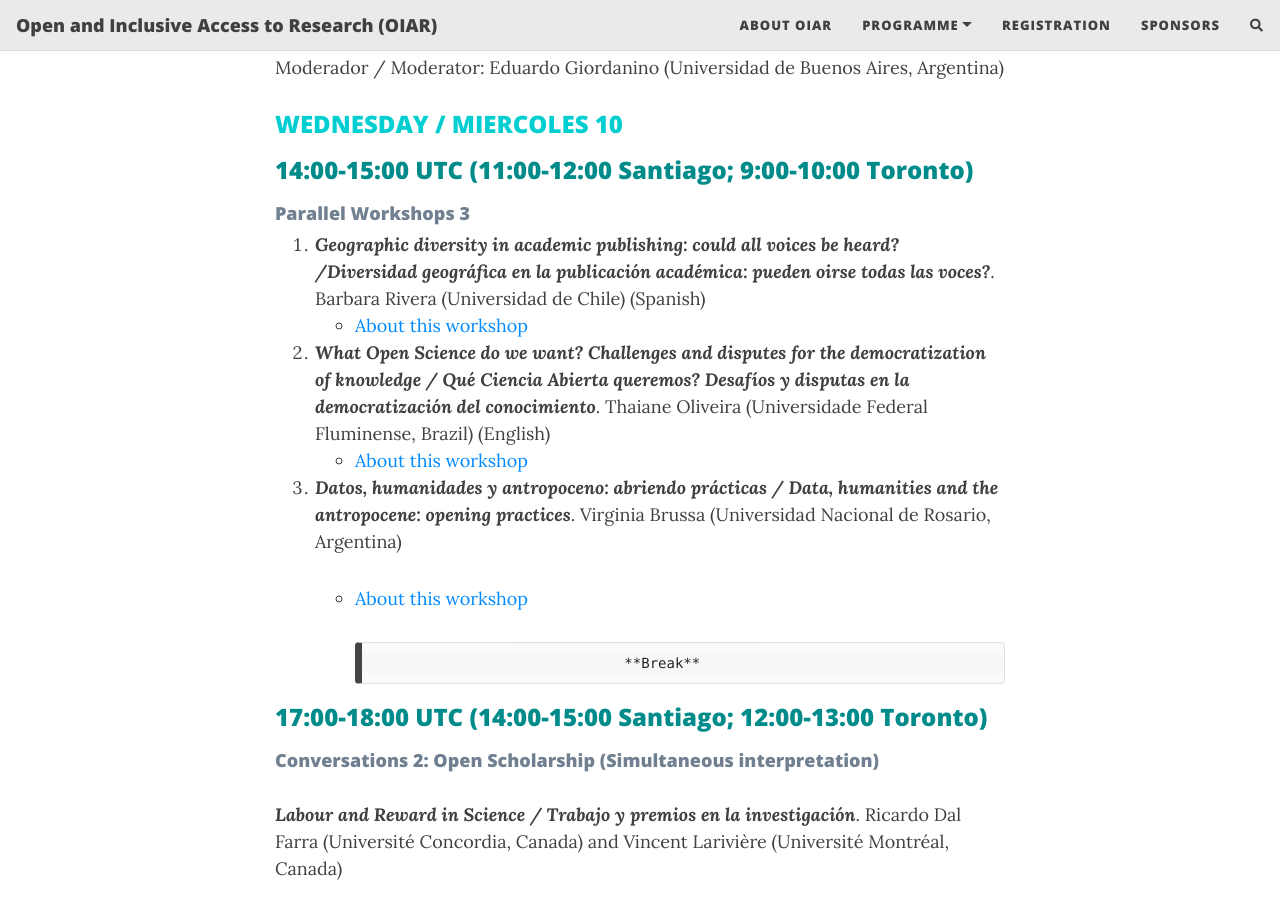
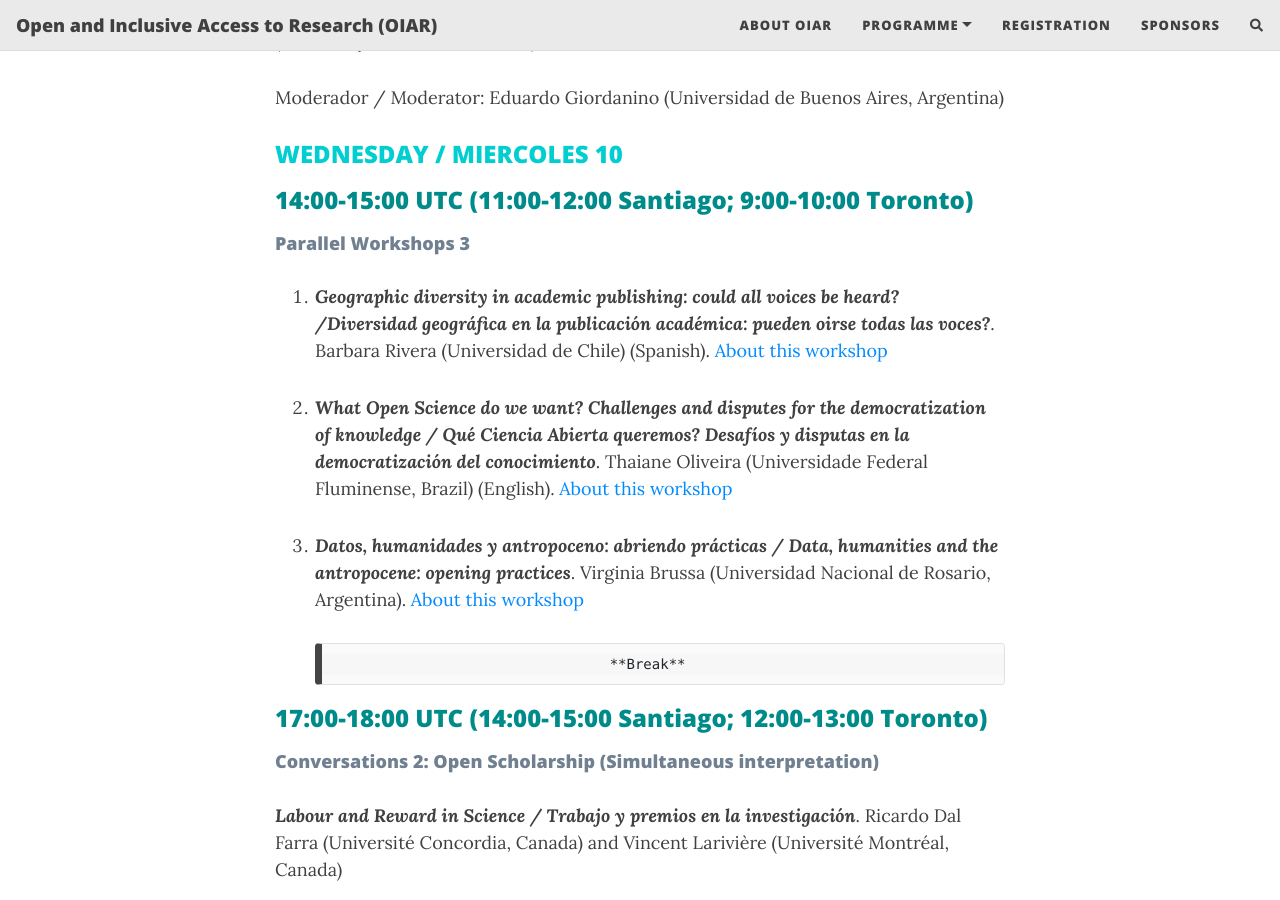
Before and after one commit to caedmon5/OIAR, a Jekyll site: the page built from programme.md, in a window 1280 px wide and 900 px high, scrolled down 2381 px. Built offline with Jekyll 4.4.1, drawn with Linux system fonts in a browser that asks for light colours; nearby versions of some CDN libraries; comment, search, counter and statistics services are not loaded; some of the changed text lies outside the part shown.

Commit message:
otra propuesta

```diff
--- a/programme.md
+++ b/programme.md
@@ -16,22 +16,18 @@ A [calendar (.ics file) is available for this conference](assets/img/OIAR.ics)
 ## <span style="color: DarkTurquoise;">MONDAY / LUNES 8</span> {#Monday}
 ### <span style="color: DarkCyan;">14:00-15:00 UTC (11:00-12:00 Santiago; 9:00-10:00 Toronto)</span>
 #### <span style="color: SlateGray;">Parallel Workshops 1</span>
-1. ***Digital Rights and Ethical Usage of (Big) Data / Derechos digitales y usos éticos de (grandes) datos***. Maria Paz Hermosilla (Universidad Adolfo Ibañez, Chile) (Spanish)
-    * [About this workshop](../abstracts/#pazM)
+1. ***Digital Rights and Ethical Usage of (Big) Data / Derechos digitales y usos éticos de (grandes) datos***. Maria Paz Hermosilla (Universidad Adolfo Ibañez, Chile) (Spanish). [About this workshop](../abstracts/#pazM)
 
-2. ***Translation Systems for Global Knowledge Justice / Sistemas de traducción para un conocimiento justo y  global***. Simon Worthington (FORCE11) (English)
-    * [About this workshop](../abstracts/#worS)
+2. ***Translation Systems for Global Knowledge Justice / Sistemas de traducción para un conocimiento justo y  global***. Simon Worthington (FORCE11) (English). [About this workshop](../abstracts/#worS)
 
                                          **Break**
 
 ### <span style="color: DarkCyan;">17:00-18:00 UTC (14:00-15:00 Santiago; 12:00-13:00 Toronto)</span>
 #### <span style="color: SlateGray;">Parallel Workshops 2</span>
 
-1. ***Metrics and alternative metrics in Scholarly Publishing / Métricas y alternativas en la publicación científica***. Josmel Pacheco (Universidad San Ignacio de Loyola, Peru) (Spanish).
-    * [About this workshop](../abstracts/#pacJ)
+1. ***Metrics and alternative metrics in Scholarly Publishing / Métricas y alternativas en la publicación científica***. Josmel Pacheco (Universidad San Ignacio de Loyola, Peru) (Spanish). [About this workshop](../abstracts/#pacJ)
 
-2. ***Developing a REPO Assessment Workbook: Supporting Open Science Communities in the Transition to Online Learning***. Nathan Woods (University of Lethbridge, Canada) (English).
-    * [About this workshop](../abstracts/#wooN)
+2. ***Developing a REPO Assessment Workbook: Supporting Open Science Communities in the Transition to Online Learning***. Nathan Woods (University of Lethbridge, Canada) (English). [About this workshop](../abstracts/#wooN)
 
 
 
@@ -65,14 +61,11 @@ Moderador / Moderator: Eduardo Giordanino (Universidad de Buenos Aires, Argentin
 ## <span style="color: DarkTurquoise;">WEDNESDAY / MIERCOLES 10</span>  {#Wednesday}
 ### <span style="color: DarkCyan;">14:00-15:00 UTC (11:00-12:00 Santiago; 9:00-10:00 Toronto)</span>
 #### <span style="color: SlateGray;">Parallel Workshops 3</span>
-1. ***Geographic diversity in academic publishing: could all voices be heard? /Diversidad geográfica en la publicación académica: pueden oirse todas las voces?***. Barbara Rivera (Universidad de Chile) (Spanish)
-    * [About this workshop](../abstracts/#rivB)
+1. ***Geographic diversity in academic publishing: could all voices be heard? /Diversidad geográfica en la publicación académica: pueden oirse todas las voces?***. Barbara Rivera (Universidad de Chile) (Spanish). [About this workshop](../abstracts/#rivB)
 
-2. ***What Open Science do we want? Challenges and disputes for the democratization of knowledge / Qué Ciencia Abierta queremos? Desafíos y disputas en la democratización del conocimiento***. Thaiane Oliveira (Universidade Federal Fluminense, Brazil) (English)
-    * [About this workshop](../abstracts/#oliT)
+2. ***What Open Science do we want? Challenges and disputes for the democratization of knowledge / Qué Ciencia Abierta queremos? Desafíos y disputas en la democratización del conocimiento***. Thaiane Oliveira (Universidade Federal Fluminense, Brazil) (English). [About this workshop](../abstracts/#oliT)
 
-3. ***Datos, humanidades y antropoceno: abriendo prácticas / Data, humanities and the antropocene: opening practices***. Virginia Brussa (Universidad Nacional de Rosario, Argentina)
-    * [About this workshop](../abstracts/#bruV)
+3. ***Datos, humanidades y antropoceno: abriendo prácticas / Data, humanities and the antropocene: opening practices***. Virginia Brussa (Universidad Nacional de Rosario, Argentina). [About this workshop](../abstracts/#bruV)
 
                                         **Break**
 
```
